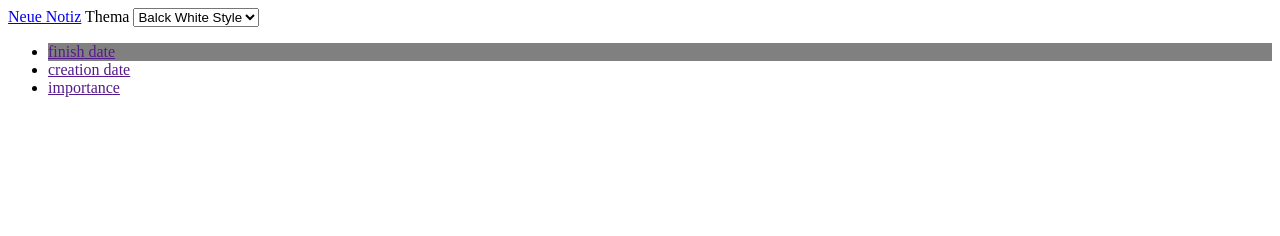
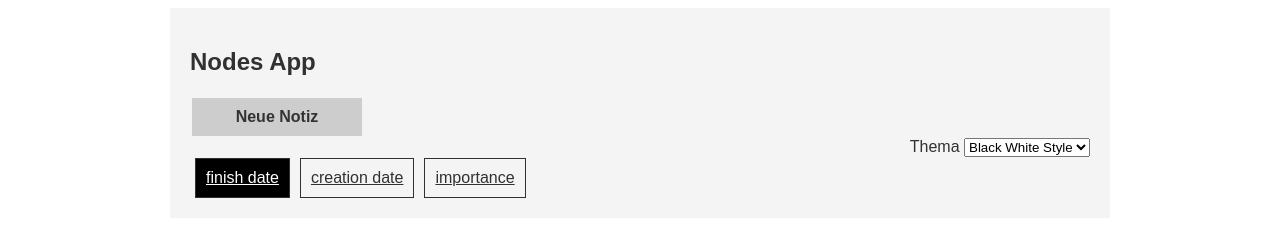
Before and after one commit to munxar/notes, a plain HTML site: page index.html in a window 1280 px wide. Drawn offline with Linux system fonts and the light colour scheme.

Commit message:
add color style and layout style.css

```diff
--- a/app.js
+++ b/app.js
@@ -61,7 +61,7 @@ Application.prototype.store = function() {
  */
 Application.prototype.getStyles = function() {
     return [
-        { name: "Balck White Style", href: "styles/default.css" },
+        { name: "Black White Style", href: "styles/default.css" },
         { name: "Colorful Cat", href: "styles/color.css" }
     ];
 };
--- a/index.html
+++ b/index.html
@@ -3,15 +3,22 @@
 <head lang="en">
     <meta charset="UTF-8">
     <title>notes</title>
+    <link rel="stylesheet" href="styles/style.css">
     <link id="css" rel="stylesheet" href="styles/default.css">
 </head>
 <body>
-    <a href="edit.html">Neue Notiz</a>
-    <label for="styles">Thema</label>
-    <select id="styles"></select>
+    <section class="container">
+        <header>
+            <h1>Nodes App</h1>
+            <a class="btn newnote" href="edit.html">Neue Notiz</a>
+            <div class="theme">
+                <label for="styles">Thema</label>
+                <select id="styles"></select>
+            </div>
 
-    <ul id="filter"></ul>
-    <ul id="list"></ul>
+            <ul id="filter"></ul>
+            <ul id="list"></ul>
+    </section>
 
     <script src="app.js"></script>
     <script src="index.js"></script>
--- a/styles/color.css
+++ b/styles/color.css
@@ -1,8 +1,29 @@
 body {
-    background-color: yellow;
+    background-color: #ef572e;
+}
+
+.container {
+	background: #f4f4f4;
+}
+
+.btn {
+  	background: #ef572e;
+  	border: 2px solid #f4f4f4;
+	color: #fff;
+}
+
+.btn:hover{
+	background-color: #ccc;
+}
+
+#filter a {
+	color: #ef572e;
 }
 
 .active {
-    background-color: aqua;
-    color: orange;
+	background-color: #fff;
 }
+
+.active a {
+    color: #ccc;
+}
--- a/styles/default.css
+++ b/styles/default.css
@@ -1,4 +1,38 @@
+body {
+	color: #323131;
+}
+
+button {
+	background: #313232;
+}
+
+a {
+	color: #323131;
+}
+
+.container {
+	background: #f4f4f4;
+}
+
+.btn {
+  	background: #cdcdcd;
+  	border: 2px solid #f4f4f4;
+	color: #333;
+}
+
+.btn:hover{
+	background-color: #333;
+	color: #f4f4f4;
+}
+
+#filter li{
+	border: 1px solid #323131;
+}
 
 .active {
-    background-color: grey;
+    background-color: #000;
 }
+.active a {
+    color: #fff;
+
+}
--- /dev/null
+++ b/styles/style.css
@@ -0,0 +1,44 @@
+body {
+	transition: color 0.5s ease;
+	transition: background 0.5s ease;
+	font-family: Arial;
+}
+
+.container {
+	background: #f4f4f4;
+	width: 900px;
+	margin: 0 auto;
+	padding: 20px;
+}
+
+.theme {
+	float: right;
+}
+
+.newnote {
+	width: 150px;
+	text-align: center;
+  	display:block;
+  	font-size: 16px;
+  	cursor: pointer;
+  	font-weight: 600;
+  	padding: 10px;
+  	text-decoration: none;
+}
+
+
+#filter {
+	padding: 0;
+	margin: 20px 0;
+}
+
+#filter li {
+	display: inline-block;
+	padding: 10px;
+	margin: 0 5px;
+	float: left;
+}
+
+#list {
+		clear: both;
+}
```
